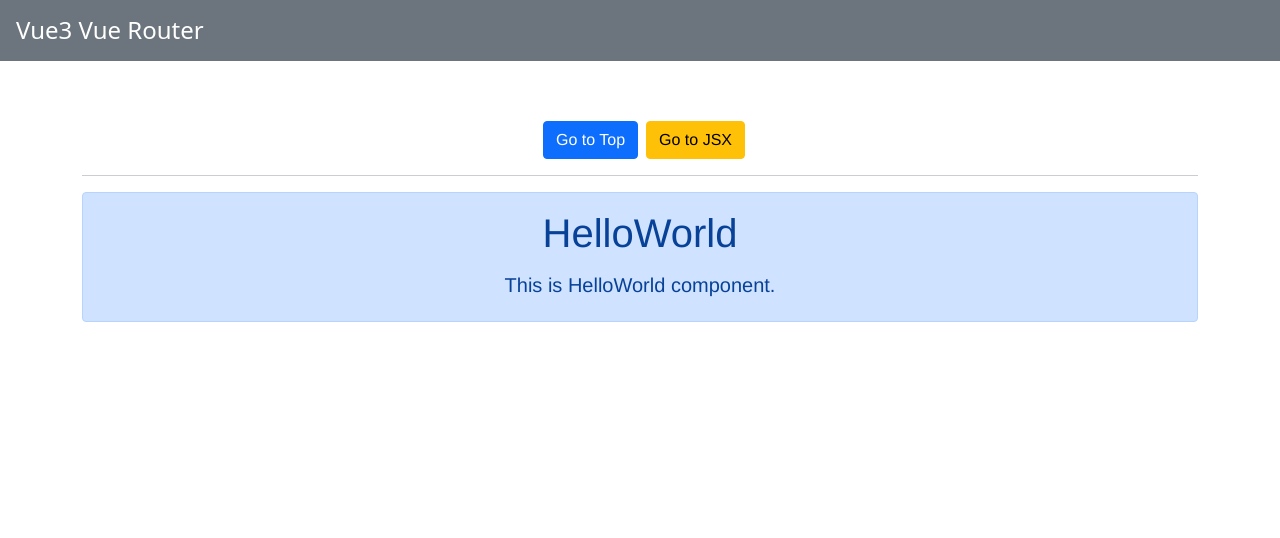
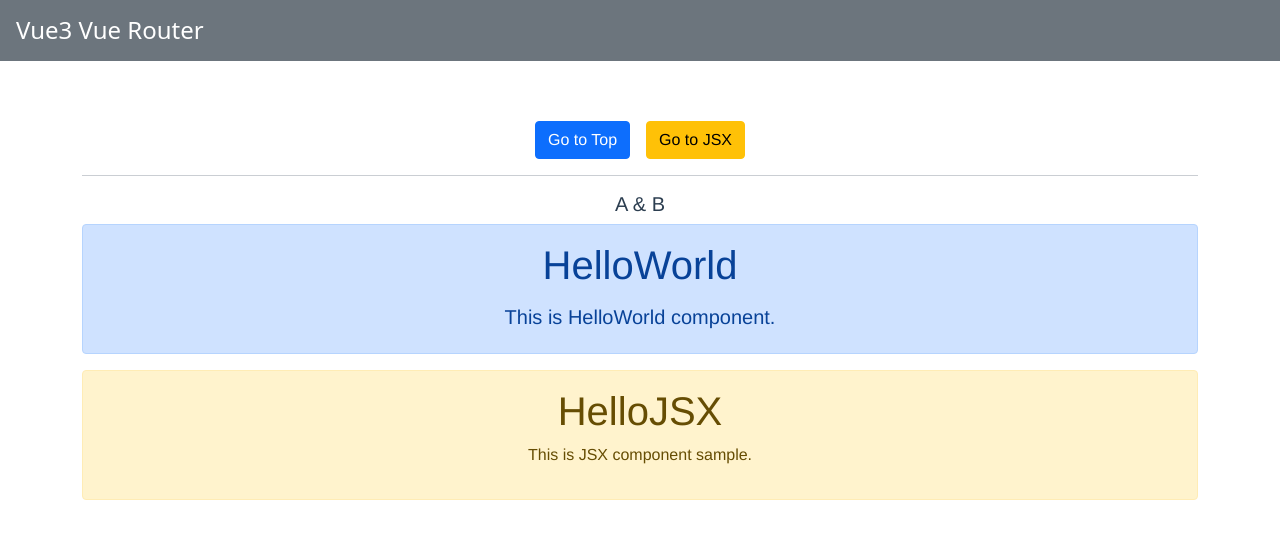
Before and after one commit to akkun08/router_app, a Vue app: page / in a window 1280 px wide. Shown: the top 538 px of the page. Built offline with nearby package versions, Linux system fonts and the light colour scheme.

Commit message:
uppdate App.vue  名前付きビュー

```diff
--- a/src/App.vue
+++ b/src/App.vue
@@ -1,11 +1,16 @@
+
 <template>
   <div id="app">
     <div>
       <router-link to="/" class="btn btn-primary mx-2"> Go to Top </router-link>
-      <router-link to="/jsx" class="btn btn-warning"> Go to JSX </router-link>
+      <router-link to="/jsx" class="btn btn-warning mx-2">
+        Go to JSX
+      </router-link>
     </div>
     <hr />
-    <router-view></router-view>
+    <h5>A & B</h5>
+    <router-view name="first"></router-view>
+    <router-view name="second"></router-view>
   </div>
 </template>
 
```
